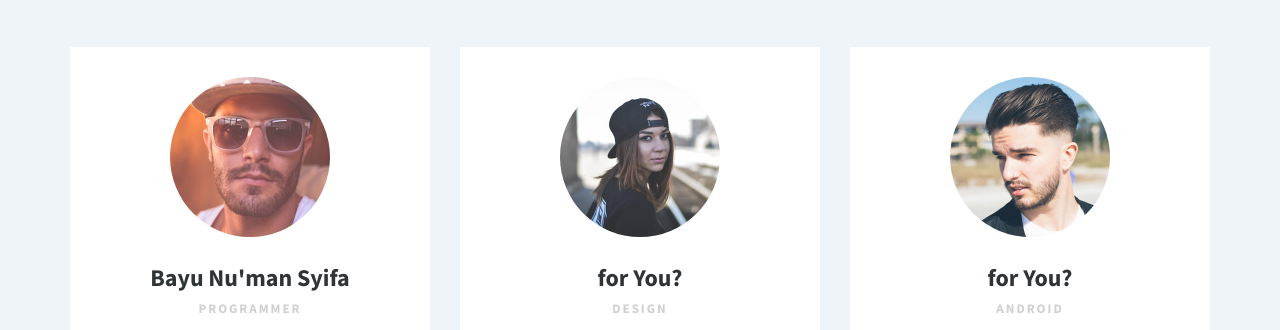
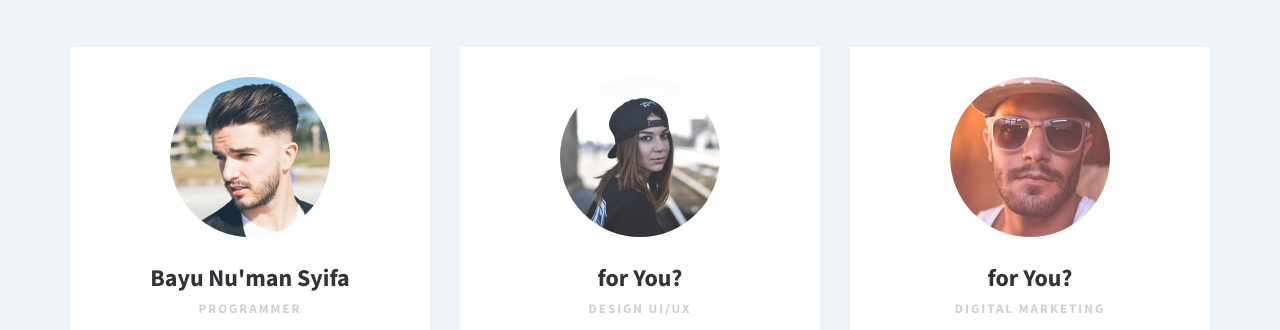
Before and after one commit to bayuns/bayuns.github.io, a plain HTML site: page index.html in a window 1280 px wide. Shown: the part 2636-2966 px from the top of the page. Drawn offline with Linux system fonts and the light colour scheme; files whose address does not match are found by name.

Commit message:
for you position

```diff
--- a/index.html
+++ b/index.html
@@ -121,7 +121,7 @@
             </div>
             <div class="row people">
                 <div class="col-md-4 col-sm-6 item">
-                    <div class="box"><img class="img-circle" src="assets/img/1.jpg">
+                    <div class="box"><img class="img-circle" src="assets/img/3.jpg">
                         <h3 class="name">Bayu Nu'man Syifa</h3>
                         <p class="title">PROGRAMMER </p>
                         <p class="text-justify description">Memulai coding dari kelas 9, berawal dari Bahasa Pemograman Delphi. </p>
@@ -134,15 +134,15 @@
                 <div class="col-md-4 col-sm-6 item">
                     <div class="box"><img class="img-circle" src="assets/img/2.jpg">
                         <h3 class="name">for You?</h3>
-                        <p class="title">DESIGN </p>
+                        <p class="title">DESIGN UI/UX</p>
                         <p class="text-justify description">Mungkin kamu cocok untuk menjadi tim awal Wisata Chat :) </p>
                         <div class="social"><a href="#"><i class="fa fa-facebook-official"></i></a><a href="#"><i class="fa fa-twitter"></i></a><a href="#"><i class="fa fa-instagram"></i></a></div>
                     </div>
                 </div>
                 <div class="col-md-4 col-sm-6 item">
-                    <div class="box"><img class="img-circle" src="assets/img/3.jpg">
+                    <div class="box"><img class="img-circle" src="assets/img/1.jpg">
                         <h3 class="name">for You? </h3>
-                        <p class="title">ANDROID </p>
+                        <p class="title">DIGITAL MARKETING </p>
                         <p class="text-justify description">Mungkin kamu cocok untuk menjadi tim awal Wisata Chat :) </p>
                         <div class="social"><a href="#"><i class="fa fa-facebook-official"></i></a><a href="#"><i class="fa fa-twitter"></i></a><a href="#"><i class="fa fa-instagram"></i></a></div>
                     </div>
```
